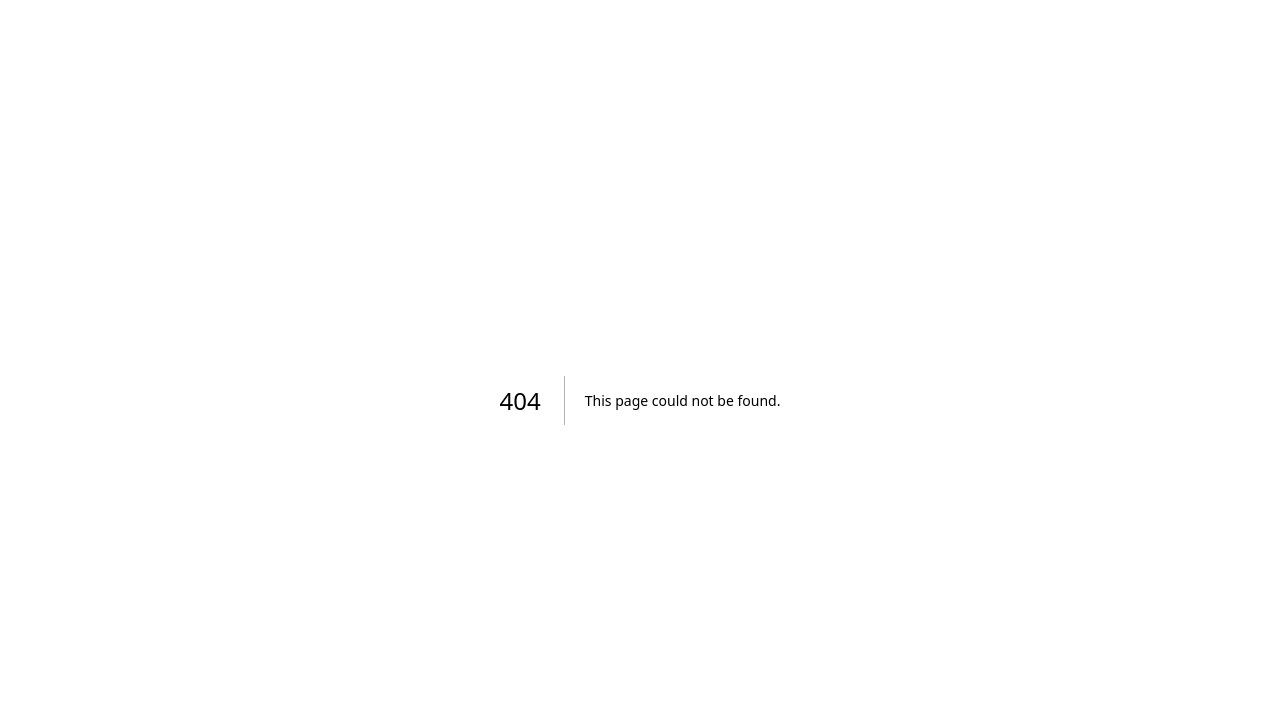
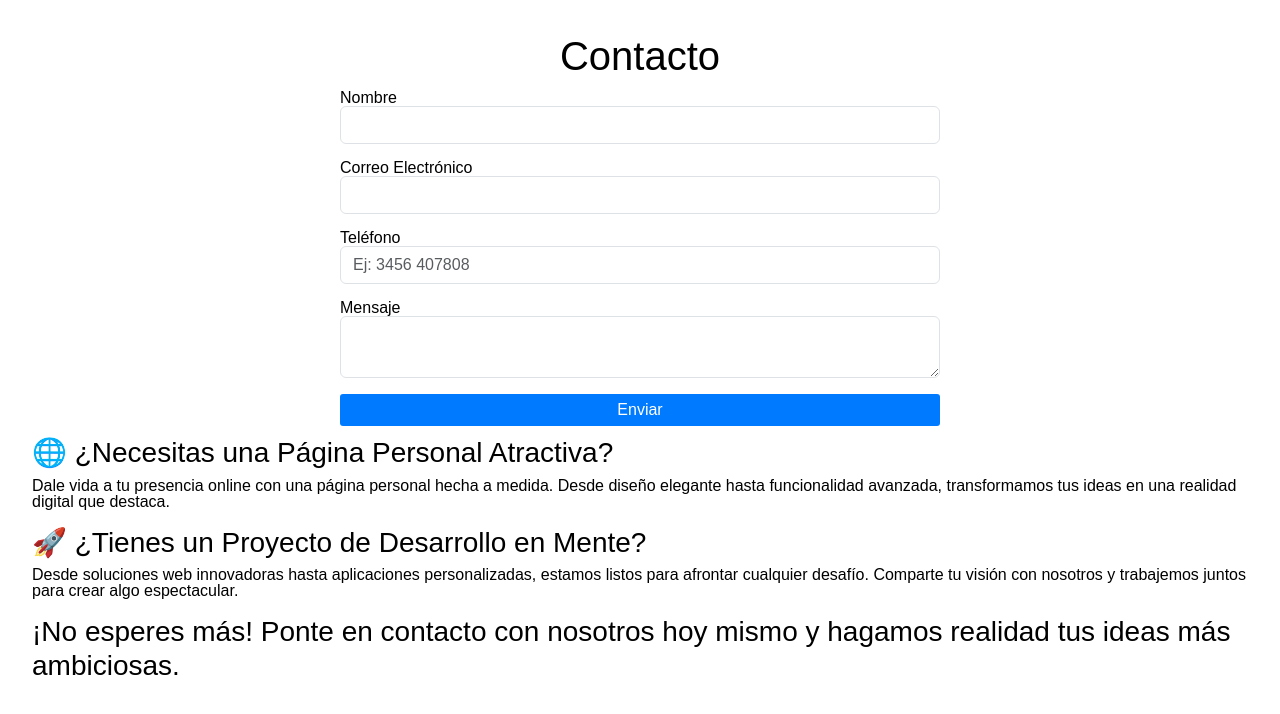
Before and after one commit to mak2220/landing-page-personal, a Next.js app: page /contact in a window 1280 px wide. Before the commit this address had no page. Shown: the top 714 px of the page. Built offline with nearby package versions, Linux system fonts and the light colour scheme.

Commit message:
cambios fecha 24-09-24

```diff
--- a/pages/_app.tsx
+++ b/pages/_app.tsx
@@ -1,3 +1,4 @@
+import 'bootstrap/dist/css/bootstrap.min.css';
 import '../styles/reset.css';
 
 function MyApp({ Component, pageProps }) {
--- /dev/null
+++ b/pages/api/contact.js
@@ -0,0 +1,43 @@
+import nodemailer from 'nodemailer';
+
+export default async (req, res) => {
+  if (req.method === 'POST') {
+    const { name, email, phone, message } = req.body; // Incluye 'phone'
+
+    // Configurar el transportador con Outlook
+    const transporter = nodemailer.createTransport({
+      host: 'smtp.office365.com',
+      port: 587,
+      secure: false, // Asegúrate de que sea false para el puerto 587
+      auth: {
+        user: process.env.OUTLOOK_USER, // tu correo de Outlook
+        pass: process.env.OUTLOOK_PASS, // tu contraseña de Outlook
+      },
+      tls: {
+        rejectUnauthorized: false,
+      },
+    });
+
+    const mailOptions = {
+      from: process.env.OUTLOOK_USER,
+      to: process.env.OUTLOOK_USER,
+      subject: `Mensaje de contacto de ${name} (${email})`, // Ajusta la estructura del subject
+      text: `
+        Nombre: ${name}
+        Correo: ${email}
+        Teléfono: ${phone}
+        Mensaje: ${message}
+      `,
+    };
+
+    try {
+      await transporter.sendMail(mailOptions);
+      res.status(200).json({ success: true });
+    } catch (error) {
+      console.error('Error al enviar correo:', error.message);
+      res.status(500).json({ error: 'Error al enviar el mensaje' });
+    }
+  } else {
+    res.status(405).json({ error: 'Método no permitido' });
+  }
+};
--- /dev/null
+++ b/pages/contact.jsx
@@ -0,0 +1,129 @@
+import { useState } from 'react';
+import axios from 'axios';
+import styles from '../styles/contact.module.css';
+import "bootstrap/dist/css/bootstrap.min.css";
+
+const Contact = () => {
+    const [formData, setFormData] = useState({
+        name: '',
+        email: '',
+        phone:'',
+        message: ''
+    });
+    const [responseMessage, setResponseMessage] = useState('');
+    const [error, setError] = useState('');
+
+    const handleChange = (e) => {
+        const { name, value } = e.target;
+
+        // Expresión regular para validar números de teléfono (ajusta según sea necesario)
+        const phonePattern = /^[1-9][0-9]*$/;
+
+        // Validar solo el campo de teléfono
+        if (name === 'phone') {
+            if (value === '' || phonePattern.test(value)) {
+                // Actualizar el estado con el nuevo valor del campo
+                setFormData({ ...formData, [name]: value });
+                setError('');
+            } else {
+                // Aquí puedes manejar el error, por ejemplo, mostrando un mensaje de error
+                setError('Número de teléfono inválido. No debe comenzar con 0.');
+            }
+            } else {
+              // Actualizar el estado con el nuevo valor del campo para otros campos
+            setFormData({ ...formData, [name]: value });
+        }
+    };
+
+
+    const handleSubmit = async (e) => {
+        e.preventDefault();
+    try {
+        const response = await axios.post('/api/contact', formData);
+        if (response.status === 200) {
+            setResponseMessage('Mensaje enviado correctamente.');
+            setFormData({ name: '', email: '', phone:'', message: '' });
+        }
+    } catch (error) {
+            setResponseMessage('Hubo un error al enviar el mensaje.');
+            console.error(error);
+        }
+    };
+
+
+    return (
+        <main>
+            <section className={styles.section}>
+                <div className={styles.text}>
+                    <h1>Contacto</h1>
+                </div>
+                <form className={styles.form} onSubmit={handleSubmit}>
+                    <div className={styles.formGroup}>
+                        <label htmlFor="name">Nombre</label>
+                        <input
+                            type="text"
+                            id="name"
+                            name="name"
+                            className="form-control"
+                            value={formData.name}
+                            onChange={handleChange}
+                            required
+                        />
+                    </div>
+                    <div className={styles.formGroup}>
+                        <label htmlFor="email">Correo Electrónico</label>
+                        <input
+                        type="email"
+                        id="email"
+                        name="email"
+                        className="form-control"
+                        value={formData.email}
+                        onChange={handleChange}
+                        required
+                    />
+                    </div>
+                    <div className={styles.formGroup}>
+                    <label htmlFor="phone">Teléfono</label>
+                    <input
+                        type="tel"
+                        id="phone"
+                        name="phone"
+                        className="form-control"
+                        value={formData.phone}
+                        onChange={handleChange}
+                        required
+                        pattern="^[1-9][0-9]*$"
+                        title="Ingrese un número de teléfono válido"
+                        placeholder="Ej: 3456 407808"
+                    />
+                    {error && <div style={{ color: 'red', marginTop: '5px' }}>{error}</div>}
+                    </div>
+                    <div className={styles.formGroup}>
+                        <label htmlFor="message">Mensaje</label>
+                        <textarea
+                            id="message"
+                            name="message"
+                            className="form-control"
+                            value={formData.message}
+                            onChange={handleChange}
+                            required
+                        />
+                    </div>
+                    <div className={styles.divBtn}>
+                        <button type="submit" className={styles.btn}>Enviar</button>
+                        {responseMessage && <p>{responseMessage}</p>}
+                    </div>
+                </form>
+                <div className={styles.text}>
+                    <h3>🌐 ¿Necesitas una Página Personal Atractiva?</h3>
+                        <p>Dale vida a tu presencia online con una página personal hecha a medida. Desde diseño elegante hasta funcionalidad avanzada, transformamos tus ideas en una realidad digital que destaca.</p>
+                    <h3>🚀 ¿Tienes un Proyecto de Desarrollo en Mente?</h3>
+                        <p>Desde soluciones web innovadoras hasta aplicaciones personalizadas, estamos listos para afrontar cualquier desafío. Comparte tu visión con nosotros y trabajemos juntos para crear algo espectacular.</p>
+                    <h3>¡No esperes más! Ponte en contacto con nosotros hoy mismo y hagamos realidad tus ideas más ambiciosas.</h3>
+                </div>
+            </section>
+        </main>
+    )
+}
+
+export default Contact;
--- /dev/null
+++ b/styles/contact.module.css
@@ -0,0 +1,36 @@
+.section {
+    padding: 2rem;
+}
+.text h1{
+    text-align: center;
+}
+
+.form {
+    max-width: 600px;
+    margin: 10px auto;
+}
+
+.formGroup {
+    margin-bottom: 1rem;
+}
+
+.divBtn {
+    display: flex;
+    justify-content: center; /* Centra horizontalmente */
+    align-items: center; /* Centra verticalmente si es necesario */
+}
+
+.btn {
+    padding: 0.5rem;
+    background-color: #007bff;
+    color: white;
+    border: none;
+    border-radius: 3px;
+    cursor: pointer;
+    width: 100%;
+    text-align: center; /* Centra el texto del botón */
+}
+
+.btn:hover {
+    background-color: #0056b3;
+}
```
Also changed, not shown: package.json (+8 -4 lines), pages/index.tsx (+10 -7 lines), styles/index.module.css (+9 -4 lines), 1 other file (tests, documents, lock files or other folders).
